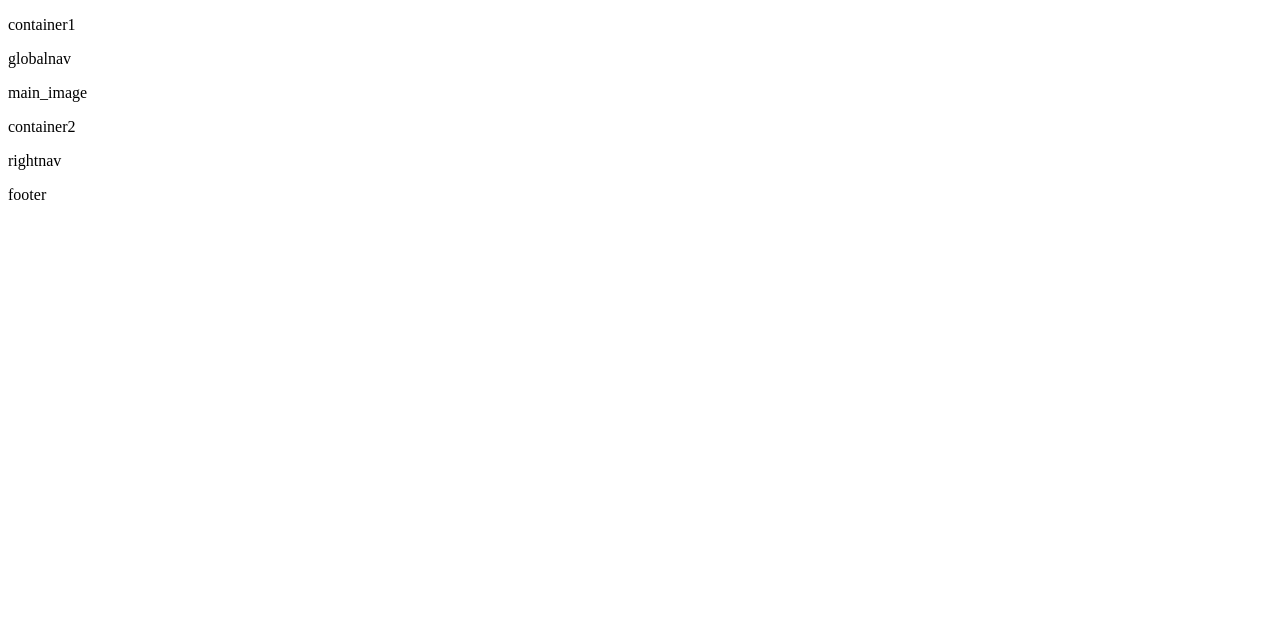
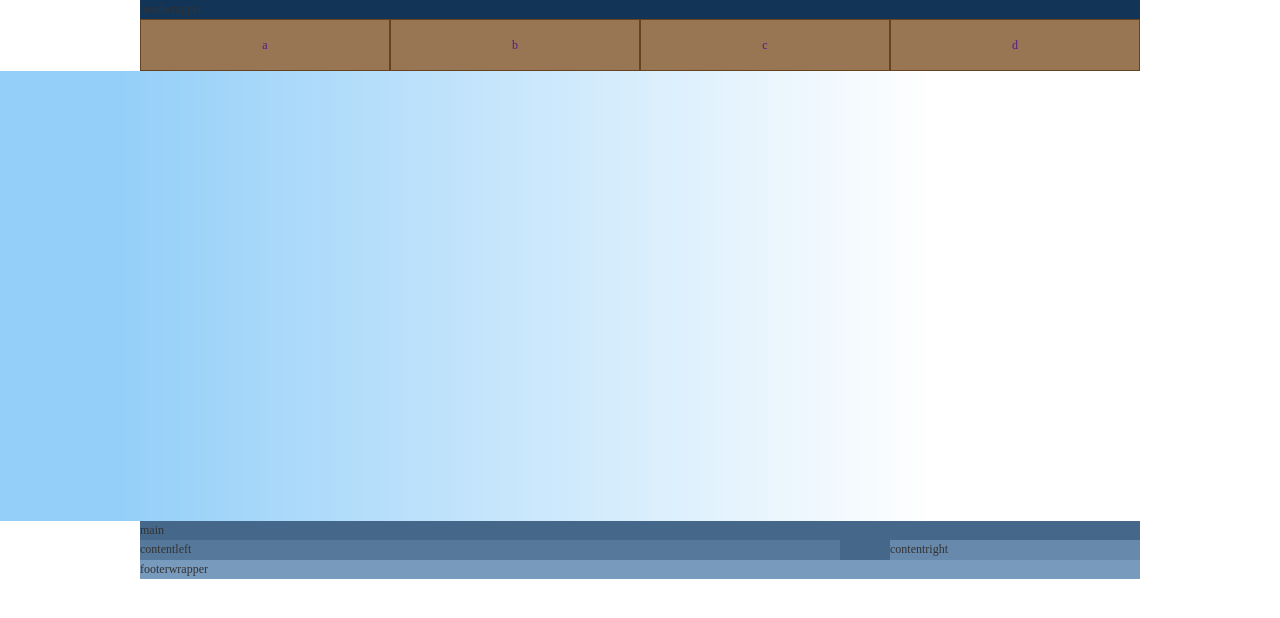
Before and after one commit to tomatoaiu/github_web, a plain HTML site: page index.html in a window 1280 px wide. Drawn offline with Linux system fonts and the light colour scheme; files that its build step writes are made by us from their sources.

Commit message:
かたち整形

```diff
--- a/css/common.css
+++ b/css/common.css
@@ -1,3 +1,74 @@
+
 #wrapper{
   width: 100%;
 }
+
+#headwrapper,
+#main,
+#footerwrapper{
+  margin: 0 auto;
+  padding: 0;
+  width: 1000px;
+}
+
+#headwrapper{
+  background-color: #123456;
+}
+
+#globalnav{
+  background-color: #234567;
+}
+
+#globalnav ul{
+  text-align: center;
+}
+
+#globalnav li{
+  float: left;
+  display: table;
+  width: 248px;
+  height: 50px;
+  border: 1px solid #654321;
+  background-color: #987654;
+}
+
+#globalnav li:hover{
+  opacity: 0.7;
+}
+
+#globalnav li a{
+  display: table-cell;
+  vertical-align: middle;
+  width: 100%;
+  height: 100%;
+}
+
+#main_image{
+  width: 100%;
+  height: 450px;
+  background-color: #345678;
+}
+
+#main_image img{
+  max-width: 100%;
+}
+
+#main{
+  background-color: #456789;
+}
+
+#contentleft{
+  float: left;
+  width: 70%;
+  background-color: #56789a;
+}
+
+#contentright{
+  float: right;
+  width: 25%;
+  background-color: #6789ab;
+}
+
+#footerwrapper{
+  background-color: #789abc;
+}
--- /dev/null
+++ b/css/utility.css
@@ -0,0 +1,42 @@
+* {
+  margin: 0;
+  padding: 0;
+}
+
+/*p, ul, li, a{
+  margin: 0;
+  padding: 0;
+}*/
+
+body{
+  color: #333;
+  font-size: 12px;
+  line-height: 1.6em;
+}
+
+nav li{
+  list-style: none;
+}
+
+nav a{
+  text-decoration: none;
+}
+
+/**************************************************************************/
+
+.clearfix:after {
+  content: ".";
+  display: block;
+  height: 0;
+  clear: both;
+  visibility: hidden;
+}
+
+.clearfix { display: inline-table; }
+
+/* Hides from IE-mac \*/
+* html .clearfix { height: 1%; }
+.clearfix { display: block; }
+/* End hide from IE-mac */
+
+/**************************************************************************/
--- a/index.html
+++ b/index.html
@@ -3,34 +3,46 @@
 <head>
   <meta charset="utf-8">
   <title>aaa</title>
-
-  <link rel="stylesheet" media="screen,print" type="text/css" href=".css/common.css" charset="UTF-8" />
+  <link rel="stylesheet" type="text/css" href="./css/utility.css" charset="UTF-8" />
+  <link rel="stylesheet" type="text/css" href="./css/common.css" charset="UTF-8" />
 
 </head>
 <body>
   <div id="wrapper">
     <div id="headwrapper">
       <header>
-        <p>container1</p>
+        <p>headwrapper</p>
       </header>
-      <div id="globalnav">
-        <p>globalnav</p>
+      <div id="globalnav" class="clearfix">
+        <nav>
+          <ul>
+            <li><a href="">a</a></li>
+            <li><a href="">b</a></li>
+            <li><a href="">c</a></li>
+            <li><a href="">d</a></li>
+          </ul>
+        </nav>
       </div>
     </div>
     <div id="main_image">
-      <p>main_image</p>
+      <img src="./image/mainimage.png" alt="メインイメージ" width="2000" height="450" />
     </div>
-    <div id="main">
-        <p>container2</p>
-    </div>
-    <div id="rightnav">
-      <nav>
-        <p>rightnav</p>
-      </nav>
+    <div id="main" class="clearfix">
+        <p>main</p>
+        <div id="contentleft">
+          <nav>
+            <p>contentleft</p>
+          </nav>
+        </div>
+        <div id="contentright">
+          <nav>
+            <p>contentright</p>
+          </nav>
+        </div>
     </div>
     <div id="footerwrapper">
       <footer>
-        <p>footer</p>
+        <p>footerwrapper</p>
       </footer>
     </div>
   </div>
```
Also changed, not shown: image/mainimage.png (added).
